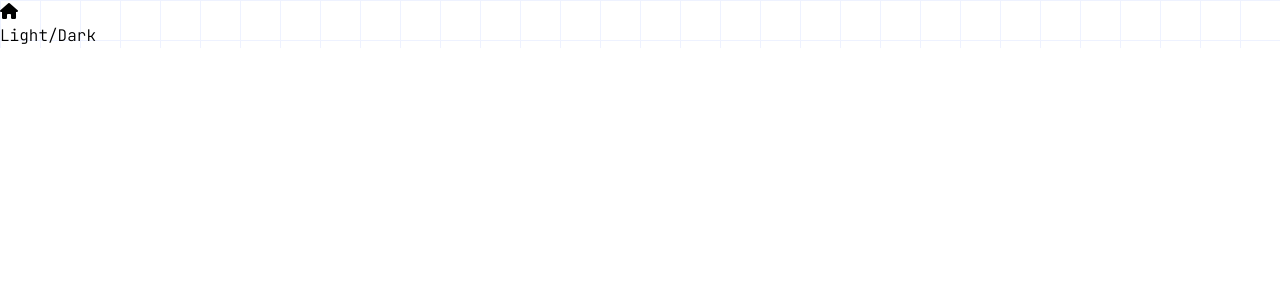
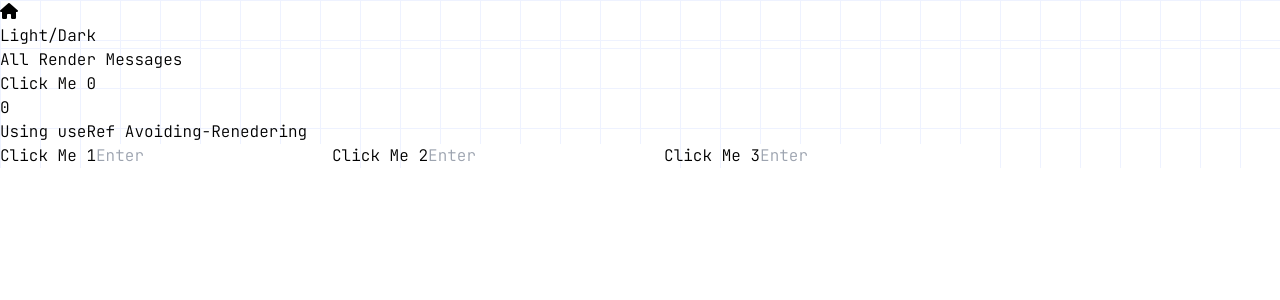
Before and after one commit to rjv01/React-Projects, a React (Vite) app in the folder react-tailwind-basic/: page /foucseg in a window 1280 px wide. Before the commit this address had no page. Shown: the top 300 px of the page. Built offline with nearby package versions, Linux system fonts and the light colour scheme.

Commit message:
adding useref code

```diff
--- a/react-tailwind-basic/src/App.jsx
+++ b/react-tailwind-basic/src/App.jsx
@@ -15,6 +15,8 @@ import Flexdir from './components/Flexdir';
 import DataStore from './components/DataStore';
 import DigitalClock from './components/DigitalClock';
 import ComponentA from './components/ComponentA';
+import FoucsEg from './components/FoucsEg';
+import DiffstateRef from './components/DiffstateRef';
 
 function App() {
 
@@ -36,6 +38,8 @@ function App() {
           <Route path='/datastore' element={<DataStore />} />
           <Route path='/digitalclock' element={<DigitalClock />} />
           <Route path='/componentA' element={<ComponentA />} />
+          <Route path='/foucseg' element={<FoucsEg />} />
+          <Route path='/diffstateref' element={<DiffstateRef />} />
         </Routes>
       </Router>
     </div>
--- /dev/null
+++ b/react-tailwind-basic/src/components/DiffstateRef.jsx
@@ -0,0 +1,55 @@
+import React, { useEffect, useState, useRef } from "react";
+
+export default function DiffstateRef() {
+  const [count, setCount] = useState(0); // Tracks re-rendering count
+  const times = useRef(0); // Tracks clicks without re-rendering
+
+  function handleCount() {
+    setCount((prev) => prev + 1); // Increment count
+  }
+
+  function handleTimes() {
+    times.current += 1; // Increment `times` without re-rendering
+    console.log(`Current times: ${times.current}`);
+  }
+
+  useEffect(() => {
+    console.log("Component re-rendered due to `count` (useState).");
+  }, [count]);
+
+  useEffect(() => {
+    console.log("Component rendered once (useRef).");
+  }, []);
+
+  return (
+    <div className="min-h-screen flex flex-col justify-center items-center bgGrid">
+      <h1 className="text-2xl font-bold font-mono text-blue-400">UseState and UseRef</h1>
+      <p>See Inspect for detail</p>
+      <div className="grid grid-cols-2 border border-blue-500 m-5 p-5">
+        {/* State Section */}
+        <div className="border border-blue-800 p-3">
+          <h1>Using useState</h1>
+          <button
+            className="bg-blue-500 text-white px-3 py-1 rounded mt-2 hover:bg-blue-500"
+            onClick={handleCount}
+          >
+            Click
+          </button>
+          <p>Count: {count}</p>
+        </div>
+
+        {/* Ref Section */}
+        <div className="border border-blue-800 p-3 ">
+          <h1>Using useRef</h1>
+          <button
+            className="bg-blue-500 text-white px-3 py-1 rounded mt-2 hover:bg-blue-500"
+            onClick={handleTimes}
+          >
+            Click
+          </button>
+          <p>Times: {times.current}</p>
+        </div>
+      </div>
+    </div>
+  );
+}
--- /dev/null
+++ b/react-tailwind-basic/src/components/FoucsEg.jsx
@@ -0,0 +1,103 @@
+import React, { useRef, useEffect, useState } from 'react';
+
+export default function FoucsEg() {
+  const inputRef1 = useRef(null);
+  const inputRef2 = useRef(null);
+  const inputRef3 = useRef(null);
+  // const times     = useRef();
+
+  const [count,setCount] = useState(0);
+
+  //for useRef
+  useEffect(() => {
+    console.log("Component Render using useRef: ");
+    // const alltext = document.getElementById("alltext");
+    // const p = document.createElement("p");
+    // p.textContent = "Component Render using useRef "+times;
+    // alltext.appendChild(p);
+  });
+
+  //for useState
+  useEffect(()=>{
+    console.log("Component Render using useState: ",count);
+    // const p = document.createElement("p");
+    // p.textContent = "Component Rendered using useState "+count;
+    // alltext.appendChild(p);
+  },[]);
+
+  function handleInput1() {
+    inputRef1.current.focus();
+    inputRef1.current.style.backgroundColor = "yellow";
+    inputRef2.current.style.backgroundColor = "";
+    inputRef3.current.style.backgroundColor = "";
+    // times++;
+  }
+  function handleInput2() {
+    inputRef2.current.focus();
+    inputRef1.current.style.backgroundColor = "";
+    inputRef2.current.style.backgroundColor = "yellow";
+    inputRef3.current.style.backgroundColor = "";
+    // times++;
+  }
+  function handleInput3() {
+    inputRef3.current.focus();
+    inputRef1.current.style.backgroundColor = "";
+    inputRef2.current.style.backgroundColor = "";
+    inputRef3.current.style.backgroundColor = "yellow";
+    // times++;
+  }
+  function handleCount(){
+    setCount(c => c+1);
+  }
+
+  return (
+    <div className="min-h-screen flex flex-col justify-center items-center bgGrid">
+      <div id='alltext'>
+        <h1>All Render Messages</h1>
+      </div>
+      <button
+        onClick={handleCount}
+        className='border m-2 p-2 text-xl font-mono hover:bg-blue-500 hover:text-white duration-200 '
+        >
+        Click Me 0
+        </button>
+      <p>{count}</p>
+      <h1 className='m-5 text-xl font-bold '>Using useRef Avoiding-Renedering</h1>
+      <div className='flex flex-col border-8 border-blue-500'>
+        <button
+          className="border m-2 p-2 text-xl font-mono hover:bg-blue-500 hover:text-white duration-200"
+          onClick={handleInput1}>
+          Click Me 1
+        </button>
+        <input
+          type="text"
+          placeholder="Enter"
+          className='m-5 p-5 text-lg font-serif font-black'
+          ref={inputRef1}
+        />
+        <button
+          className="border m-2 p-2 text-xl font-mono hover:bg-blue-500 hover:text-white duration-200"
+          onClick={handleInput2}>
+          Click Me 2
+        </button>
+        <input
+          type="text"
+          placeholder="Enter"
+          className='m-5 p-5 text-lg font-serif font-black'
+          ref={inputRef2}
+        />
+        <button
+          className="border m-2 p-2 text-xl font-mono hover:bg-blue-500 hover:text-white duration-200"
+          onClick={handleInput3}>
+          Click Me 3
+        </button>
+        <input
+          type="text"
+          placeholder="Enter"
+          className='m-5 p-5 text-lg font-serif font-black'
+          ref={inputRef3}
+        />
+      </div>
+    </div>
+  );
+}
--- a/react-tailwind-basic/src/components/Home.jsx
+++ b/react-tailwind-basic/src/components/Home.jsx
@@ -18,6 +18,8 @@ export default function Home() {
           <Link className='flex flex-col justify-center items-center m-5 underline hover:text-blue-700 duration-200' to={'/datastore'}>DataStore</Link>
           <Link className='flex flex-col justify-center items-center m-5 underline hover:text-blue-700 duration-200' to={'/digitalclock'}>DigitalClock</Link>
           <Link className='flex flex-col justify-center items-center m-5 underline hover:text-blue-700 duration-200' to={'/componentA'}>ComponentA</Link>
+          <Link className='flex flex-col justify-center items-center m-5 underline hover:text-blue-700 duration-200' to={'/foucseg'}>FoucsEg</Link>
+          <Link className='flex flex-col justify-center items-center m-5 underline hover:text-blue-700 duration-200' to={'/diffstateref'}>DiffstateRef</Link>
         </div>
     </div>
   )
```
